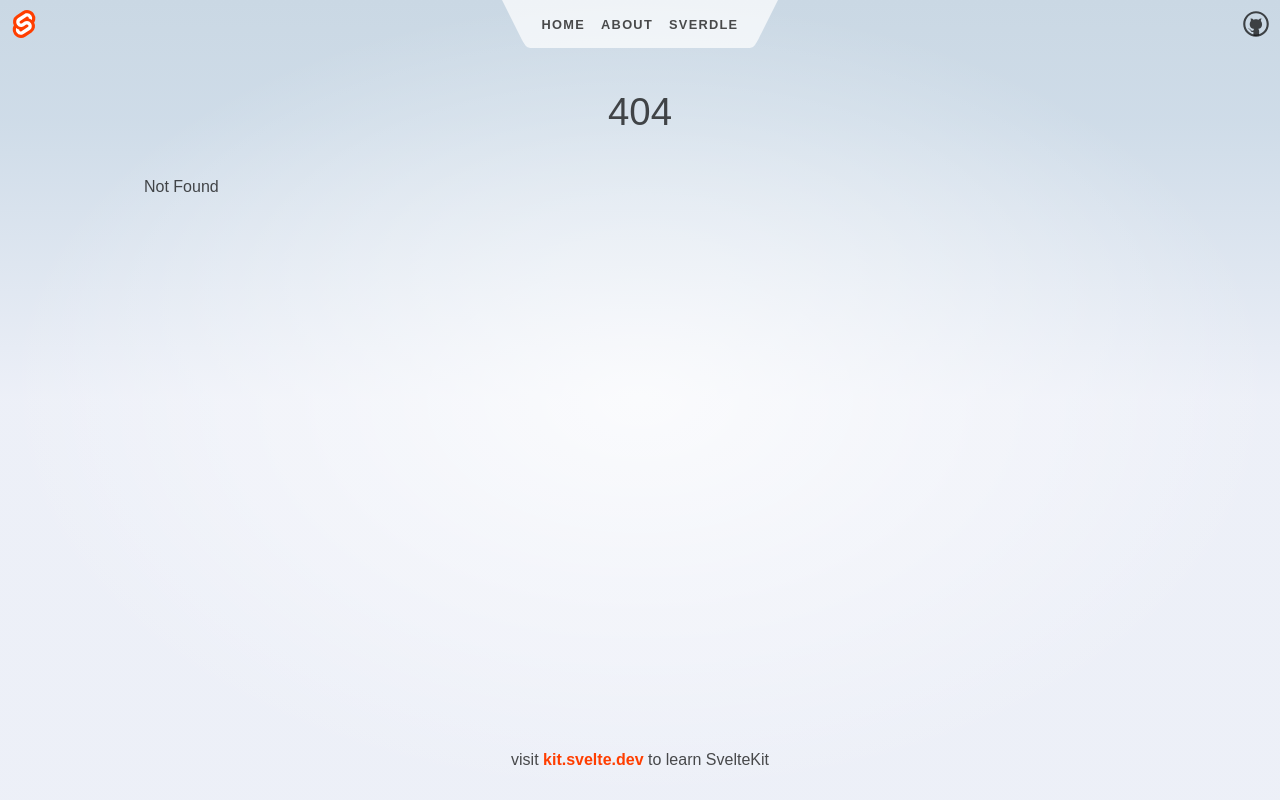
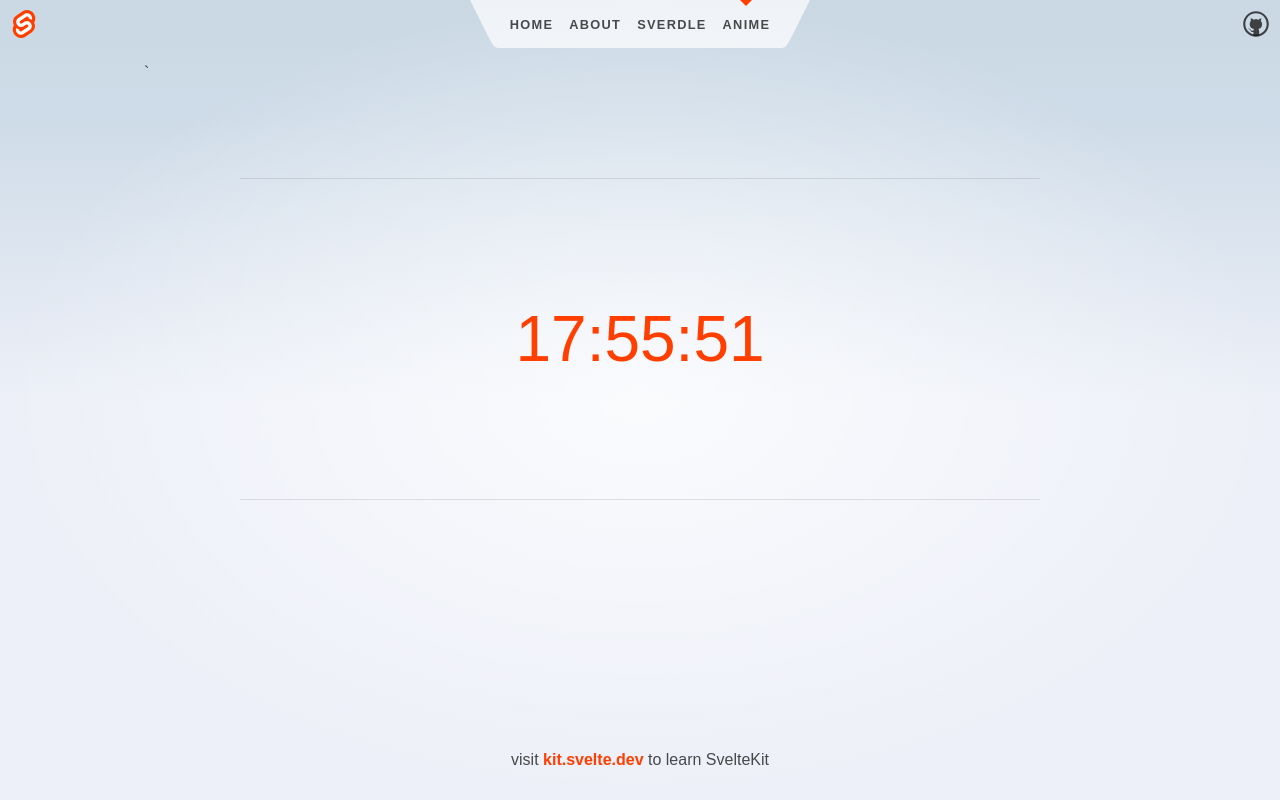
Before and after one commit to animeguesser/anime-frontend, a SvelteKit app: page /anime in a window 1280 px wide. Before the commit this address had no page. Built offline with nearby package versions, Linux system fonts and the light colour scheme.

Commit message:
fix: changed updated timer

```diff
--- a/package.json
+++ b/package.json
@@ -29,5 +29,8 @@
 		"typescript": "^5.0.0",
 		"vite": "^4.3.6"
 	},
-	"type": "module"
+	"type": "module",
+	"dependencies": {
+		"moment": "^2.29.4"
+	}
 }
--- a/src/routes/Header.svelte
+++ b/src/routes/Header.svelte
@@ -24,6 +24,9 @@
 			</li>
 			<li aria-current={$page.url.pathname.startsWith('/sverdle') ? 'page' : undefined}>
 				<a href="/sverdle">Sverdle</a>
+			</li>
+			<li aria-current={$page.url.pathname.startsWith('/anime') ? 'page' : undefined}>
+				<a href="/anime">anime</a>
 			</li>
 		</ul>
 		<svg viewBox="0 0 2 3" aria-hidden="true">
--- /dev/null
+++ b/src/routes/anime/+page.svelte
@@ -0,0 +1,48 @@
+<script>
+	import Clock from './Clock.svelte';
+	import welcome from '$lib/images/svelte-welcome.webp';
+	import welcome_fallback from '$lib/images/svelte-welcome.png';
+	import animeJson from '$lib/json/parsed-anime-list-mini.json';
+
+	console.log(animeJson);
+</script>
+
+`
+<svelte:head>
+	<title>Home</title>
+	<meta name="description" content="Svelte demo app" />
+</svelte:head>
+
+<section>
+	<Clock />
+</section>
+
+<style>
+	section {
+		display: flex;
+		flex-direction: column;
+		justify-content: center;
+		align-items: center;
+		flex: 0.6;
+	}
+
+	h1 {
+		width: 100%;
+	}
+
+	.welcome {
+		display: block;
+		position: relative;
+		width: 100%;
+		height: 0;
+		padding: 0 0 calc(100% * 495 / 2048) 0;
+	}
+
+	.welcome img {
+		position: absolute;
+		width: 100%;
+		height: 100%;
+		top: 0;
+		display: block;
+	}
+</style>
--- /dev/null
+++ b/src/routes/anime/+page.ts
@@ -0,0 +1 @@
+export const prerender = true;
--- /dev/null
+++ b/src/routes/anime/Clock.svelte
@@ -0,0 +1,85 @@
+<script lang="ts">
+	import { tweened } from 'svelte/motion';
+	import moment from 'moment';
+
+	// const res = fetch("")
+
+	const now = moment();
+	const eod = moment().endOf('day');
+
+	let clock = moment.duration(moment(eod).diff(now));
+
+	$: hoursRemain = clock.hours();
+	$: minutesRemain = clock.minutes();
+	$: secondsRemain = clock.seconds();
+
+	const updateTime = () => {
+		secondsRemain -= 1;
+		if (secondsRemain == 0) {
+			minutesRemain -= 1;
+			if (minutesRemain == 0) {
+				hoursRemain -= 1;
+			} else if (minutesRemain < 0) {
+				minutesRemain = 60;
+			}
+		} else if (secondsRemain < 0) {
+			secondsRemain = 60;
+		}
+	};
+
+	setInterval(updateTime, 1000);
+</script>
+
+<div class="clock">
+	<div class="clock-viewport">
+		<div class="clock-digits" style="transform: translate(0, {100}%)">
+			<strong class="hidden" aria-hidden="true">
+				<span class="minutes">{hoursRemain < 10 ? `0${hoursRemain}` : hoursRemain}</span>:
+				<span class="minutes">{minutesRemain < 10 ? `0${minutesRemain}` : minutesRemain}</span>:
+				<span class="secs"
+					>{Math.floor(secondsRemain) < 10 ? `0${secondsRemain}` : secondsRemain}</span
+				>
+			</strong>
+		</div>
+	</div>
+</div>
+
+<style>
+	.clock {
+		display: flex;
+		border-top: 1px solid rgba(0, 0, 0, 0.1);
+		border-bottom: 1px solid rgba(0, 0, 0, 0.1);
+		margin: 1rem 0;
+	}
+
+	.clock-viewport {
+		width: 50rem;
+		height: 20rem;
+		overflow: hidden;
+		text-align: center;
+		position: relative;
+	}
+
+	.clock-viewport strong {
+		position: absolute;
+		display: flex;
+		width: 100%;
+		height: 100%;
+		font-weight: 400;
+		color: var(--color-theme-1);
+		font-size: 4rem;
+		align-items: center;
+		justify-content: center;
+	}
+
+	.clock-digits {
+		position: absolute;
+		width: 100%;
+		height: 100%;
+	}
+
+	.hidden {
+		top: -100%;
+		user-select: none;
+	}
+</style>
```
Also changed, not shown: 1 other file (tests, documents, lock files or other folders).
